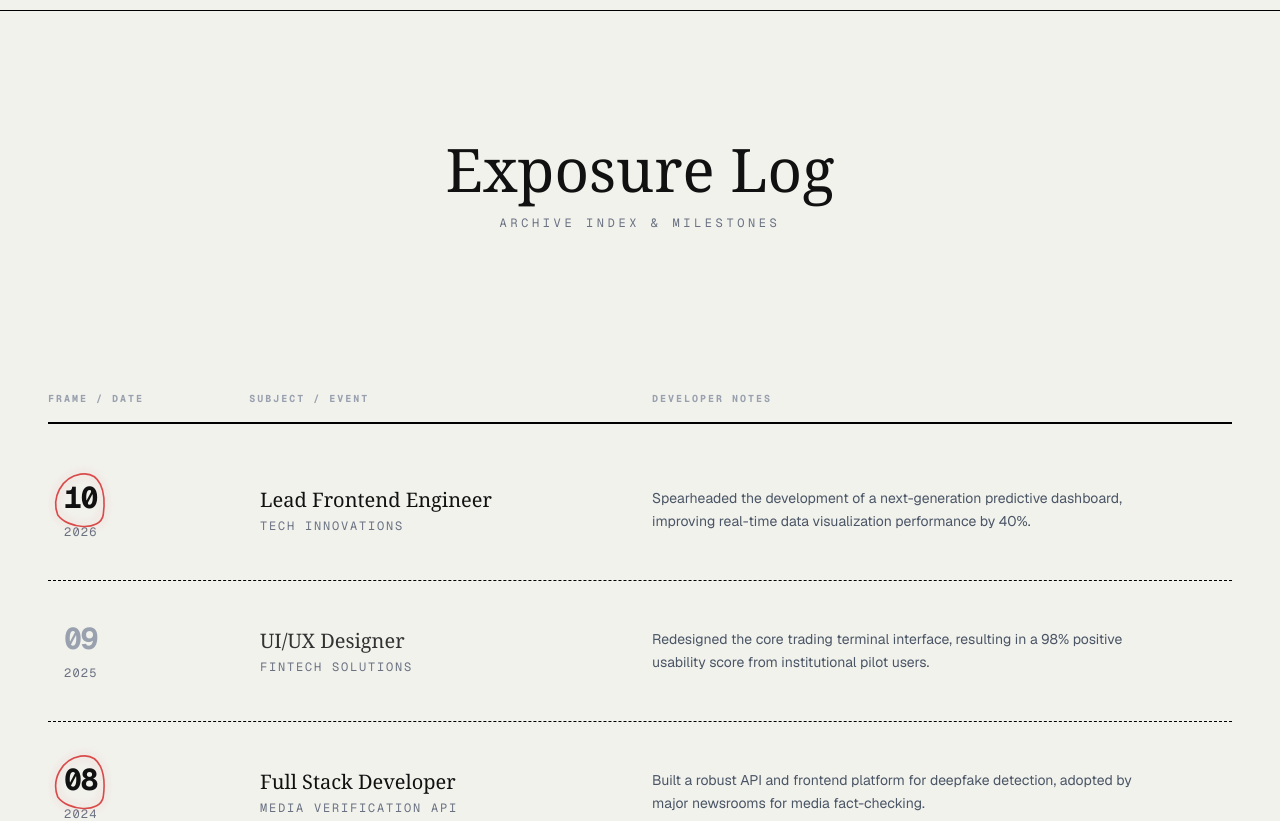
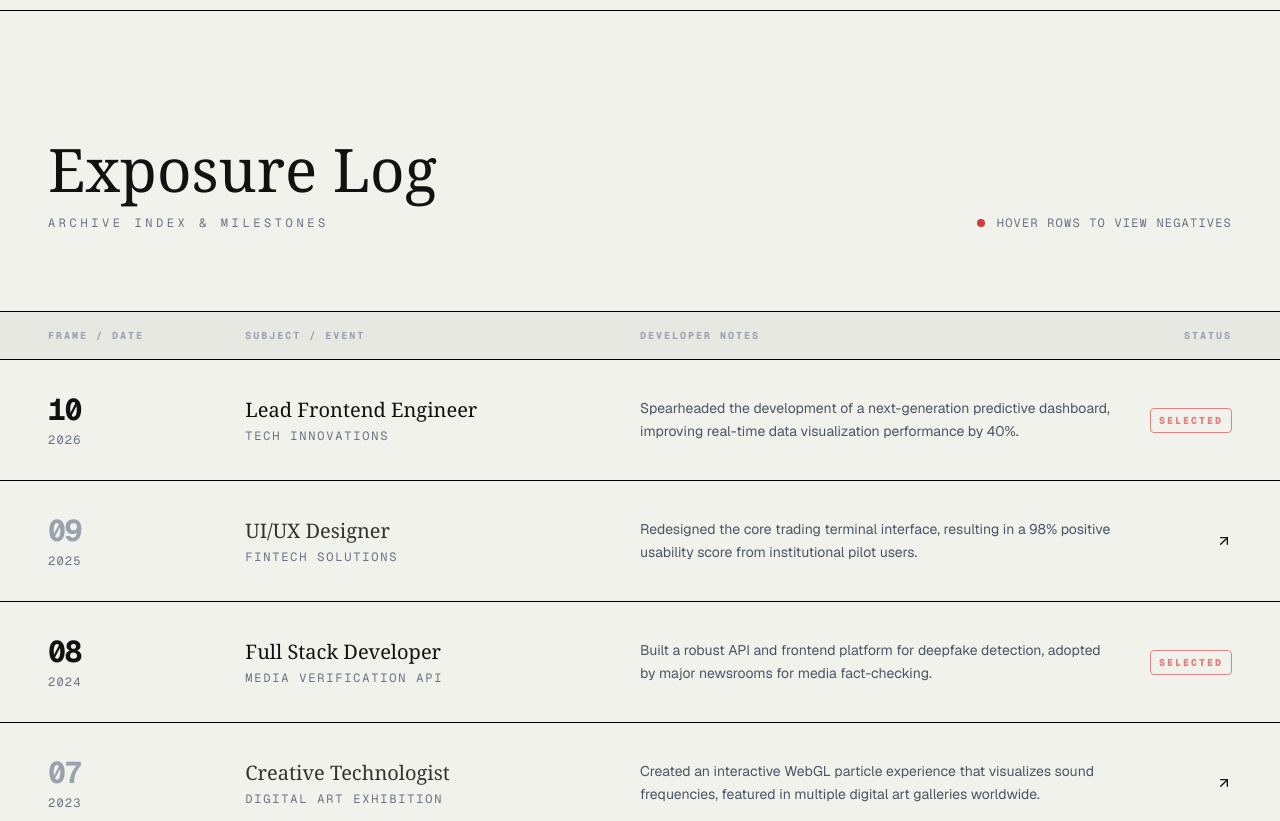
Before and after one commit to wwaiyyee/wwaiyyee, a Next.js app: page / in a window 1280 px wide. Shown: the part 4680-5501 px from the top of the page. Built offline with nearby package versions, Linux system fonts and the light colour scheme.

Commit message:
feat: added image hover effect to exposure logbook

```diff
--- a/components/HomeView.tsx
+++ b/components/HomeView.tsx
@@ -22,7 +22,8 @@ export function HomeView({ onSelectProject }: { onSelectProject: (p: any) => voi
     const [hoveredProject, setHoveredProject] = useState<string | null>(null);
     const [scrolled, setScrolled] = useState(false);
     const [scrollY, setScrollY] = useState(0);
-
+    const [hoveredAchieve, setHoveredAchieve] = useState<number | null>(null);
+    const [mousePos, setMousePos] = useState({ x: 0, y: 0 });
     const projectsRef = React.useRef<HTMLElement>(null);
     const filmStripRef = React.useRef<HTMLDivElement>(null);
     const [sectionHeight, setSectionHeight] = useState("100vh");
@@ -394,60 +395,52 @@ export function HomeView({ onSelectProject }: { onSelectProject: (p: any) => voi
 
             </section>
 
-            {/* --- ACHIEVEMENTS (The Exposure Logbook) --- */}
-            <section id="achievements" className="py-32 bg-[#F2F2ED] relative border-t border-black">
-                <div className="w-full">
-                    <div className="text-center mb-24 px-6 md:px-12">
+            {/* --- ACHIEVEMENTS (Full Width Table with Hover Image Effect) --- */}
+            <section id="achievements" className="py-32 bg-[#F2F2ED] relative border-t border-black cursor-default">
+                <div className="px-6 md:px-12 mb-20 flex flex-col md:flex-row justify-between items-end">
+                    <div>
                         <h2 className="text-4xl md:text-6xl font-serif text-[#111] mb-4">Exposure Log</h2>
                         <p className="text-gray-500 tracking-[0.3em] uppercase text-xs font-mono">Archive Index & Milestones</p>
                     </div>
-
-                    {/* The Logbook Container */}
-                    <div className="w-full relative">
-
-                        <div className="px-6 md:px-12 pt-16">
-
-                            {/* Table Header (Hidden on Mobile) */}
-                            <div className="hidden md:grid grid-cols-12 gap-6 border-b-2 border-black pb-4 mb-4 text-[10px] text-gray-400 uppercase tracking-[0.2em] font-mono font-bold">
-                                <div className="col-span-2">Frame / Date</div>
-                                <div className="col-span-4">Subject / Event</div>
-                                <div className="col-span-6">Developer Notes</div>
+                    <div className="hidden md:flex items-center gap-3 text-xs font-mono text-gray-500 uppercase tracking-widest">
+                        <div className="w-2 h-2 bg-[#d73a3a] rounded-full animate-pulse"></div>
+                        Hover rows to view negatives
+                    </div>
                 </div>
 
-                            {/* Log Entries */}
-                            <div className="space-y-0">
+                {/* Full Width Table Container */}
+                <div
+                    className="w-full border-t border-black"
+                    onMouseMove={(e) => setMousePos({ x: e.clientX, y: e.clientY })}
+                >
+                    {/* Table Header (Hidden on Mobile) */}
+                    <div className="hidden md:flex w-full px-12 py-4 border-b border-black text-[10px] text-gray-400 uppercase tracking-[0.2em] font-mono font-bold bg-[#E8E8E2]">
+                        <div className="w-2/12">Frame / Date</div>
+                        <div className="w-4/12">Subject / Event</div>
+                        <div className="w-5/12">Developer Notes</div>
+                        <div className="w-1/12 text-right">Status</div>
+                    </div>
+
+                    {/* Table Rows */}
                     {ACHIEVEMENTS.map((achieve: any, idx) => (
                         <div
                             key={idx}
-                                        className="relative grid grid-cols-1 md:grid-cols-12 gap-4 md:gap-6 md:py-10 border-b border-black md:border-dashed last:border-0 group hover:bg-[#111] hover:text-[#F2F2ED] transition-colors duration-300 p-6 md:px-4 cursor-default"
+                            onMouseEnter={() => setHoveredAchieve(idx)}
+                            onMouseLeave={() => setHoveredAchieve(null)}
+                            className="w-full px-6 md:px-12 py-8 border-b border-black hover:bg-[#111] transition-colors group flex flex-col md:flex-row md:items-center justify-between gap-4 md:gap-0 relative z-10"
                         >
 
                             {/* FRAME & YEAR */}
-                                        <div className="col-span-2 flex flex-row md:flex-col justify-between md:justify-start items-center md:items-start font-mono">
-                                            <div className="relative inline-block">
-                                                {/* Red Grease Pencil Circle Highlight */}
-                                                {achieve.highlight && (
-                                                    <svg className="absolute -inset-4 w-[calc(100%+32px)] h-[calc(100%+32px)] pointer-events-none z-20 transition-opacity duration-300 group-hover:opacity-100" viewBox="0 0 100 100" preserveAspectRatio="none">
-                                                        <path
-                                                            d="M 50,15 C 80,10 90,40 85,75 C 80,100 30,95 15,75 C 5,50 20,20 50,15"
-                                                            fill="none"
-                                                            stroke="#d73a3a"
-                                                            strokeWidth="2.5"
-                                                            strokeLinecap="round"
-                                                            className="opacity-90 drop-shadow-[0_0_8px_rgba(215,58,58,0.4)]"
-                                                        />
-                                                    </svg>
-                                                )}
+                            <div className="w-full md:w-2/12 font-mono flex md:block items-center gap-4">
                                 <span className={`text-2xl md:text-3xl font-bold tracking-tighter transition-colors duration-300 ${achieve.highlight ? 'text-[#111] group-hover:text-white' : 'text-gray-400 group-hover:text-gray-600'}`}>
                                     {achieve.frame}
                                 </span>
-                                            </div>
-                                            <span className="text-xs text-gray-500 tracking-widest mt-0 md:mt-2 group-hover:text-gray-400 transition-colors duration-300">{achieve.year}</span>
+                                <span className="text-xs text-gray-500 tracking-widest block md:mt-1 group-hover:text-gray-400 transition-colors duration-300">{achieve.year}</span>
                             </div>
 
                             {/* SUBJECT & EVENT */}
-                                        <div className="col-span-4 flex flex-col justify-center">
-                                            <h3 className={`text-xl font-serif mb-1 transition-colors duration-300 ${achieve.highlight ? 'text-[#111] group-hover:text-white' : 'text-[#333] group-hover:text-[#ccc]'}`}>
+                            <div className="w-full md:w-4/12 flex flex-col justify-center pr-4">
+                                <h3 className={`text-xl font-serif mb-1 transition-colors duration-300 ${achieve.highlight ? 'text-[#111] group-hover:text-white' : 'text-[#333] group-hover:text-gray-300'}`}>
                                     {achieve.title}
                                 </h3>
                                 <h4 className="text-[10px] md:text-xs text-gray-500 font-mono tracking-[0.15em] uppercase group-hover:text-gray-400 transition-colors duration-300">
@@ -455,27 +448,64 @@ export function HomeView({ onSelectProject }: { onSelectProject: (p: any) => voi
                                 </h4>
                             </div>
 
-                                        {/* NOTES & STAMP */}
-                                        <div className="col-span-6 flex flex-col justify-center relative">
-                                            <p className="text-sm text-gray-600 leading-relaxed font-sans pr-0 md:pr-12 group-hover:text-gray-300 transition-colors duration-300">
+                            {/* NOTES */}
+                            <div className="w-full md:w-5/12 pr-4">
+                                <p className="text-sm text-gray-600 leading-relaxed font-sans group-hover:text-gray-400 transition-colors duration-300">
                                     {achieve.desc}
                                 </p>
+                            </div>
 
-                                            {/* Red "SELECT" Stamp on Hover for Highlighted items */}
-                                            {achieve.highlight && (
-                                                <div className="absolute right-4 top-1/2 -translate-y-1/2 opacity-0 group-hover:opacity-100 transition-opacity duration-300 hidden lg:block">
-                                                    <span className="text-[#d73a3a] border-2 border-[#d73a3a] px-3 py-1 text-[10px] tracking-[0.4em] font-black font-mono uppercase rotate-[-15deg] inline-block shadow-[0_0_10px_rgba(215,58,58,0.2)]">
+                            {/* STATUS/HIGHLIGHT */}
+                            <div className="w-full md:w-1/12 flex justify-start md:justify-end items-center mt-4 md:mt-0">
+                                {achieve.highlight ? (
+                                    <span className="text-[#d73a3a] border border-[#d73a3a] px-2 py-1 text-[10px] tracking-[0.2em] font-black font-mono uppercase rounded-sm opacity-60 group-hover:opacity-100 transition-opacity">
                                         Selected
                                     </span>
-                                                </div>
+                                ) : (
+                                    <ArrowUpRight size={16} className="text-[#111] group-hover:text-gray-400 transition-colors duration-300 hidden md:block" />
                                 )}
                             </div>
 
                         </div>
                     ))}
                 </div>
+
+                {/* Floating Cursor Image Effect */}
+                <div
+                    className="fixed pointer-events-none z-[100] overflow-hidden border border-black shadow-[0_20px_50px_rgba(0,0,0,0.3)] bg-[#F2F2ED]"
+                    style={{
+                        left: mousePos.x,
+                        top: mousePos.y,
+                        width: '320px',
+                        height: '220px',
+                        transform: `translate(-50%, -50%) scale(${hoveredAchieve !== null ? 1 : 0.8}) rotate(${hoveredAchieve !== null ? (hoveredAchieve % 2 === 0 ? '2deg' : '-2deg') : '0deg'})`,
+                        opacity: hoveredAchieve !== null ? 1 : 0,
+                        transition: 'opacity 0.3s ease-out, transform 0.3s ease-out',
+                    }}
+                >
+                    {hoveredAchieve !== null && ACHIEVEMENTS[hoveredAchieve] && (
+                        <div className="w-full h-full p-2 flex flex-col">
+                            {/* Image Header */}
+                            <div className="flex justify-between items-center mb-2 px-1">
+                                <span className="text-[8px] font-mono font-bold tracking-widest text-[#111]">
+                                    TAKE {ACHIEVEMENTS[hoveredAchieve].frame}
+                                </span>
+                                <span className="text-[8px] font-mono tracking-widest text-[#111]">
+                                    {ACHIEVEMENTS[hoveredAchieve].year}
+                                </span>
+                            </div>
+
+                            {/* Inner Image Frame */}
+                            <div className="flex-1 border border-black overflow-hidden relative grayscale contrast-125">
+                                <img
+                                    src={ACHIEVEMENTS[hoveredAchieve].img}
+                                    alt=""
+                                    className="w-full h-full object-cover"
+                                />
+                                <div className="absolute inset-0 bg-[#111] mix-blend-color opacity-20 pointer-events-none"></div>
                             </div>
                         </div>
+                    )}
                 </div>
             </section>
 
--- a/components/projects.ts
+++ b/components/projects.ts
@@ -56,7 +56,8 @@ export const ACHIEVEMENTS = [
         title: 'Lead Frontend Engineer',
         event: 'Tech Innovations',
         desc: 'Spearheaded the development of a next-generation predictive dashboard, improving real-time data visualization performance by 40%.',
-        highlight: true
+        highlight: true,
+        img: 'https://images.unsplash.com/photo-1555066931-4365d14bab8c?auto=format&fit=crop&q=80&w=400'
     },
     {
         frame: '09',
@@ -64,7 +65,8 @@ export const ACHIEVEMENTS = [
         title: 'UI/UX Designer',
         event: 'Fintech Solutions',
         desc: 'Redesigned the core trading terminal interface, resulting in a 98% positive usability score from institutional pilot users.',
-        highlight: false
+        highlight: false,
+        img: 'https://images.unsplash.com/photo-1561070791-2526d30994b5?auto=format&fit=crop&q=80&w=400'
     },
     {
         frame: '08',
@@ -72,7 +74,8 @@ export const ACHIEVEMENTS = [
         title: 'Full Stack Developer',
         event: 'Media Verification API',
         desc: 'Built a robust API and frontend platform for deepfake detection, adopted by major newsrooms for media fact-checking.',
-        highlight: true
+        highlight: true,
+        img: 'https://images.unsplash.com/photo-1550751827-4bd374c3f58b?auto=format&fit=crop&q=80&w=400'
     },
     {
         frame: '07',
@@ -80,6 +83,7 @@ export const ACHIEVEMENTS = [
         title: 'Creative Technologist',
         event: 'Digital Art Exhibition',
         desc: 'Created an interactive WebGL particle experience that visualizes sound frequencies, featured in multiple digital art galleries worldwide.',
-        highlight: false
+        highlight: false,
+        img: 'https://images.unsplash.com/photo-1534447677768-be436bb09401?auto=format&fit=crop&q=80&w=400'
     }
 ];
```
Lines whose indentation alone changed are shown as unchanged.
